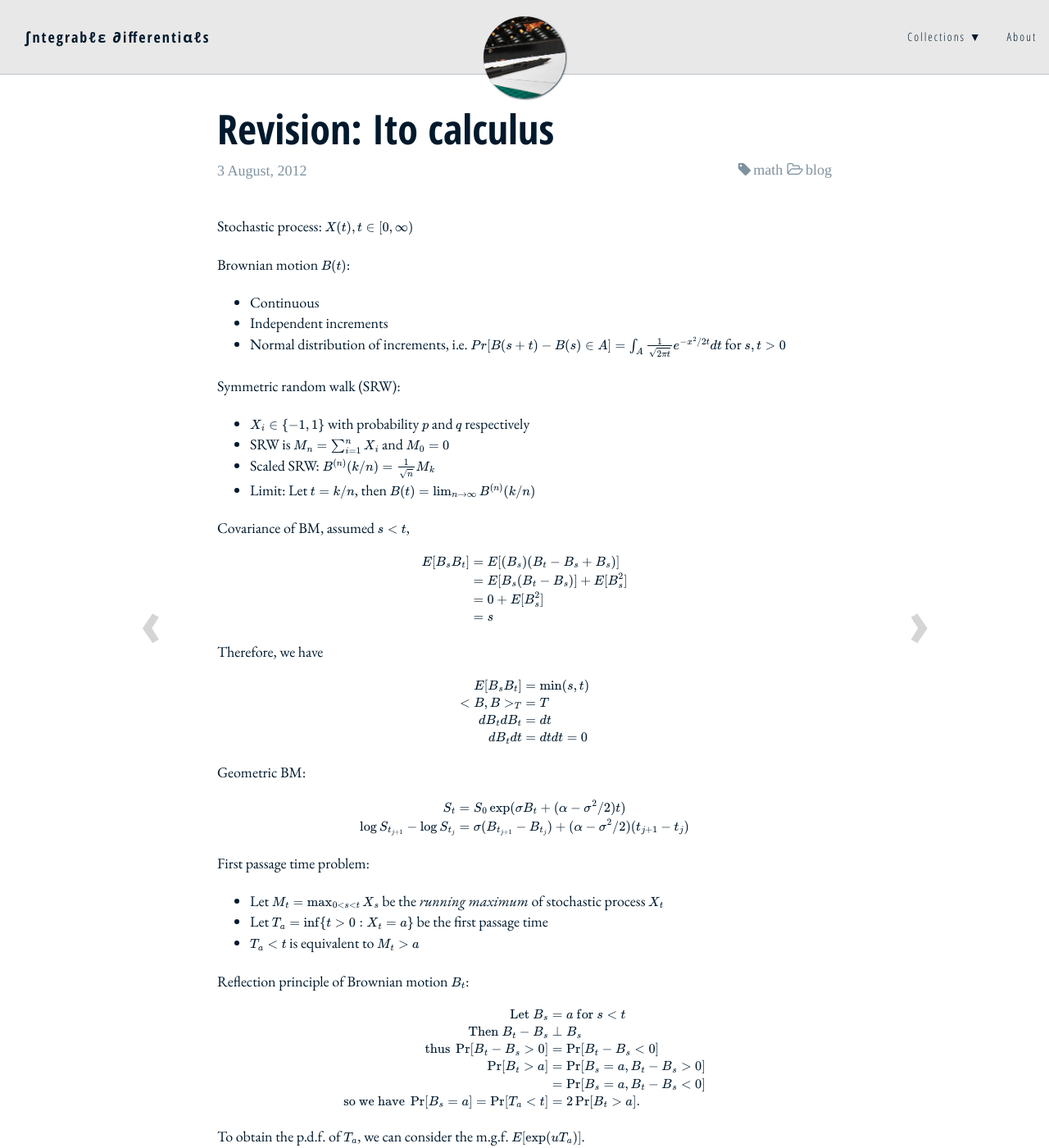
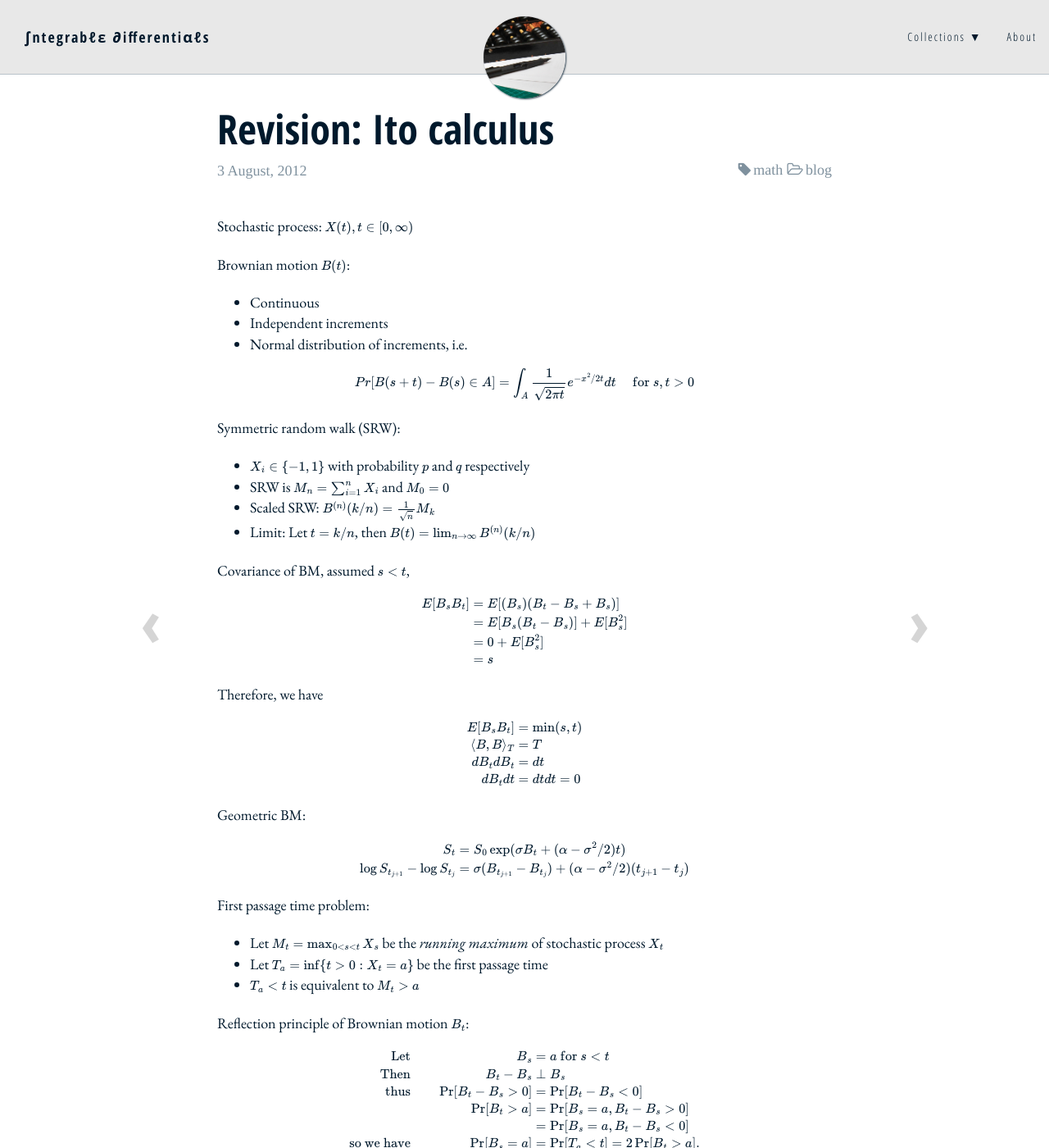
Before and after one commit to righthandabacus/righthandabacus.github.io, a Jekyll site: the page built from _posts/2012-08-03-ito.markdown, in a window 1280 px wide and 1400 px high. Shown: the whole window at 82% size. Built offline with Jekyll 4.4.1, drawn with Linux system fonts in a browser that asks for light colours; some web fonts are replaced; formulas are drawn with MathJax 3; comment, search, counter and statistics services are not loaded.

Commit message:
Polishing

```diff
--- a/_posts/2012-08-03-ito.markdown
+++ b/_posts/2012-08-03-ito.markdown
@@ -10,7 +10,9 @@ Stochastic process: $$X(t), t\in[0,\infty)$$
 Brownian motion $$B(t)$$:
   * Continuous
   * Independent increments
-  * Normal distribution of increments, i.e. $$Pr[B(s+t)-B(s)\in A]=\int_A \frac{1}{\sqrt{2\pi t}}e^{-x^2/2t} dt$$ for $$s,t>0$$
+  * Normal distribution of increments, i.e.
+
+$$Pr[B(s+t)-B(s)\in A]=\int_A \frac{1}{\sqrt{2\pi t}}e^{-x^2/2t} dt \quad\textrm{ for } s,t>0$$
 
 Symmetric random walk (SRW):
   * $$X_i \in \{-1,1\}$$ with probability $$p$$ and $$q$$ respectively
@@ -31,7 +33,7 @@ Therefore, we have
 
 $$\begin{aligned}
 E[B_s B_t] &= \min(s,t) \\
-<B,B>_T &= T  \\
+\langle B,B\rangle_T &= T  \\
 dB_t dB_t &= dt \\
 dB_t dt &= dt dt = 0
 \end{aligned}$$
@@ -51,28 +53,28 @@ First passage time problem:
 Reflection principle of Brownian motion $$B_t$$:
 
 $$\begin{aligned}
-\textrm{Let }B_s&=a\textrm{ for }s < t \\
-\textrm{Then }B_t-B_s &\perp B_s \\
-\textrm{thus }\Pr[B_t-B_s > 0] &= \Pr[B_t-B_s < 0] \\
-\Pr[B_t > a] &= \Pr[B_s=a, B_t-B_s > 0] \\
-&= \Pr[B_s=a, B_t-B_s < 0] \\
-\textrm{so we have }\Pr[B_s = a] = \Pr[T_a < t] &= 2\Pr[B_t > a].
+\textrm{Let} && B_s&=a\textrm{ for }s < t \\
+\textrm{Then} && B_t-B_s &\perp B_s \\
+\textrm{thus} && \Pr[B_t-B_s > 0] &= \Pr[B_t-B_s < 0] \\
+&& \Pr[B_t > a] &= \Pr[B_s=a, B_t-B_s > 0] \\
+&& &= \Pr[B_s=a, B_t-B_s < 0] \\
+\textrm{so we have} && \Pr[B_s = a] &= \Pr[T_a < t] = 2\Pr[B_t > a].
 \end{aligned}$$
 
 To obtain the p.d.f. of $$T_a$$, we can consider the m.g.f. $$E[\exp(uT_a)]$$.
   * Consider the trail of a Brownian motion $$B_t$$ that $$B_0=0$$, $$B_s=a$$, $$B_t=b$$ for $$s<t$$, $$a>b$$,
     then it has the same probability as $$B'_t$$ that $$B'_0=0$$, $$B'_s=a$$, $$B'_t=2a-b$$, just as
     the path of the B.M. reflected about $$a$$.
-  * $$\Pr[T_a < t, u < B_t < v] = \Pr[2a-v < B_t < 2a-u]$$
-  * $$\Pr[T_a < t, B_t = u] = \Pr[B_t = 2a-u] = \Pr[M_t > a, B_t = u]$$
-  * $$\Pr[M_t = a, B_t = u] = \frac{d}{da}\Pr[M_t > a, B_t = u]$$
+  * $$\Pr[T_a < t, u < B_t < v] = \Pr[2a-v < B_t < 2a-u]$$.
+  * $$\Pr[T_a < t, B_t = u] = \Pr[B_t = 2a-u] = \Pr[M_t > a, B_t = u]$$.
+  * $$\Pr[M_t = a, B_t = u] = \frac{d}{da}\Pr[M_t > a, B_t = u]$$.
 
 Stochastic integral: $$\int_s^t f(\tau,w)dX_{\tau}(w)$$
 
 Ito integral: $$I(f) = \int_0^t f(s,w)dB_s$$
   * $$f$$ is a $$\mathcal{F}_t$$-adapted, square-integrable stochastic process
   * It is a martingale
-  * $$E[I^2(f)] = E[\int_0^t f^2(s,w)ds]$$
+  * $$E[I^2(f)] = E[\int_0^t f^2(s,w)ds]$$.
 
 Ito formula:
 
```
Also changed, not shown: _posts/2018-05-25-ols.markdown (+10 -0 lines).
